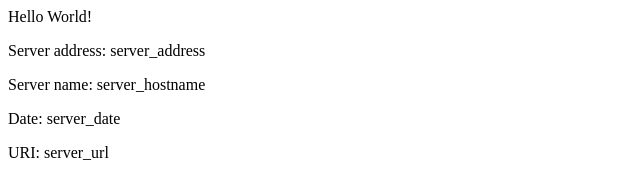
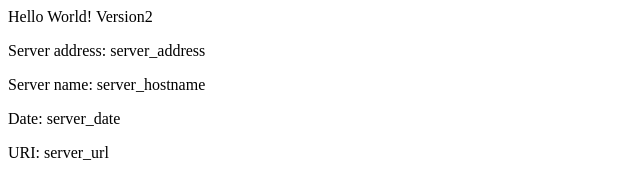
Before and after one commit to zsimon360/eks-example, a plain HTML site: page src/index.html in a window 1280 px wide. Shown: the full height of the page, 0-640 px from the left. Drawn offline with Linux system fonts and the light colour scheme.

Commit message:
v2 Updating home page

```diff
--- a/src/index.html
+++ b/src/index.html
@@ -1,8 +1,8 @@
 <head>
-<title>Hello World</title>
+<title>Hello World Version 2</title>
 </head>
 <div class="info">
-<h>Hello World!</h>
+<h>Hello World! Version2</h>
 <p><span>Server&nbsp;address:</span> <span>server_address</span></p>
 <p><span>Server&nbsp;name:</span> <span>server_hostname</span></p>
 <p class="smaller"><span>Date:</span> <span>server_date</span></p>
```
